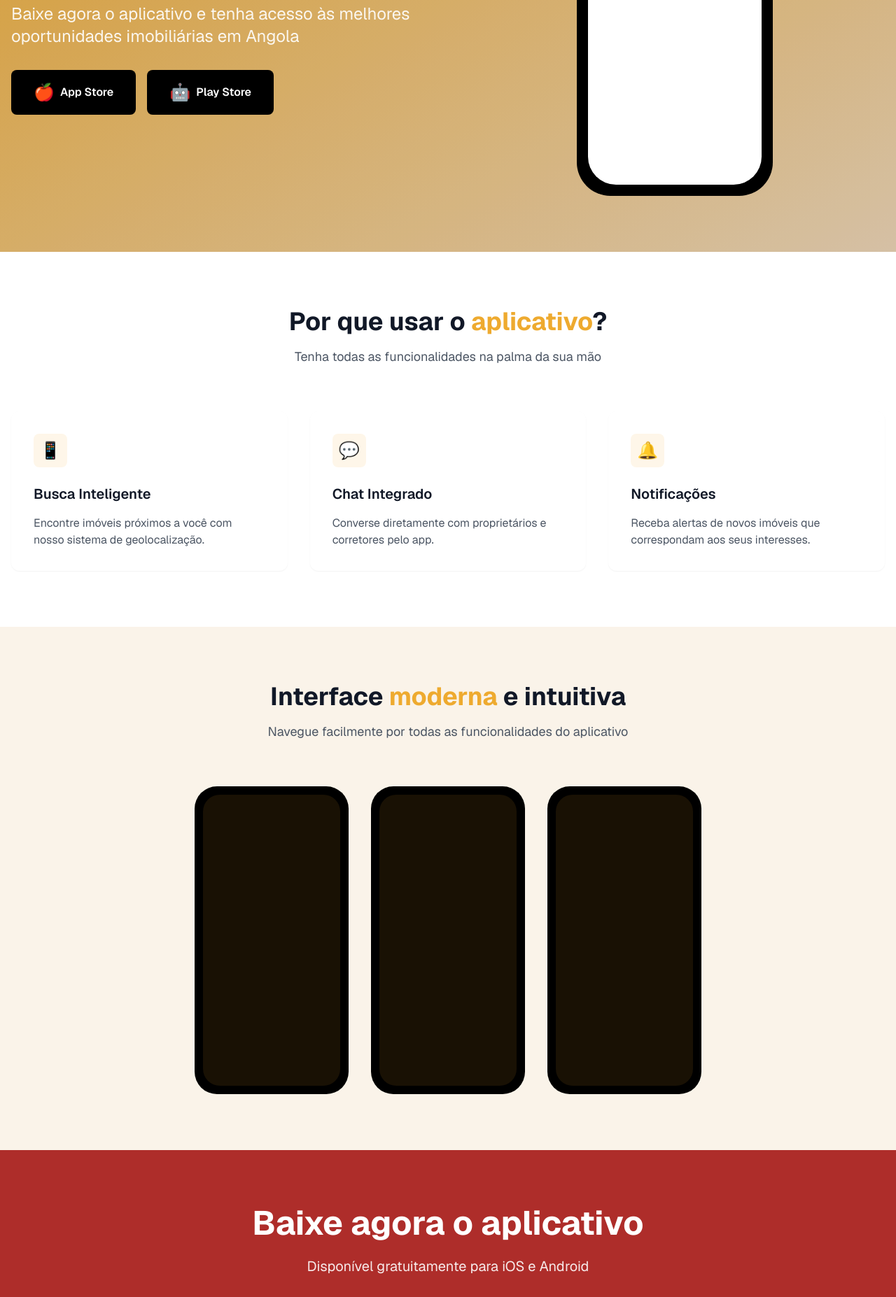
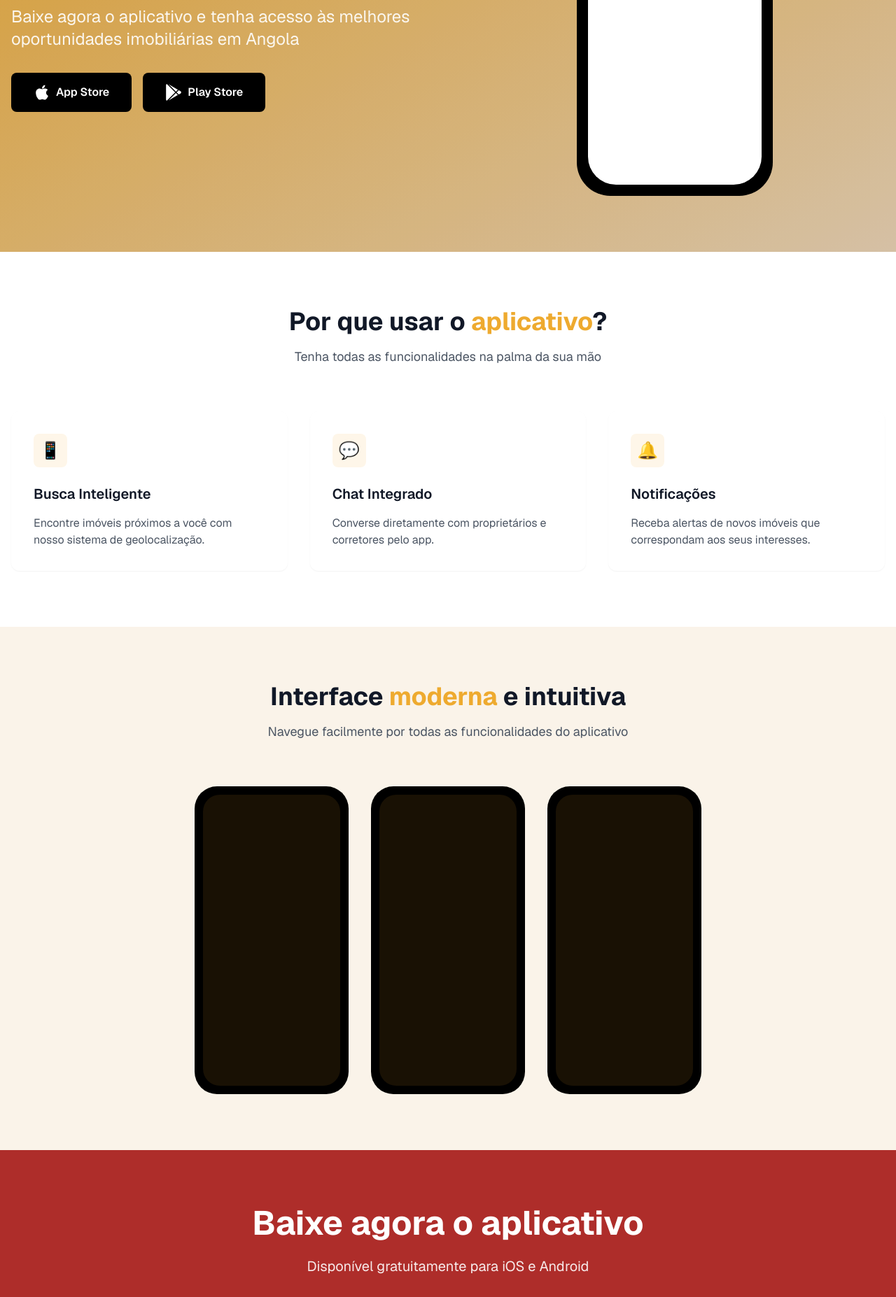
Before and after one commit to kamajus/biva-website, a Next.js app: page / in a window 1280 px wide. Shown: the part 440-2294 px from the top of the page at 70% size. Built offline with nearby package versions, Linux system fonts and the light colour scheme; no server answers.

Commit message:
Add App Store and Play Store icons

```diff
--- a/app/page.tsx
+++ b/app/page.tsx
@@ -1,3 +1,5 @@
+import { FaApple, FaGooglePlay } from 'react-icons/fa'
+
 import Footer from '@/components/Footer'
 import Header from '@/components/Header'
 
@@ -21,11 +23,11 @@ export default async function Index() {
               </p>
               <div className="flex flex-col sm:flex-row gap-4 justify-center md:justify-start">
                 <button className="bg-black text-white px-6 sm:px-8 py-4 rounded-lg font-semibold hover:bg-black/80 transition-all transform hover:scale-105 flex items-center gap-2 justify-center">
-                  <span className="text-2xl">🍎</span>
+                  <FaApple className="text-2xl" />
                   App Store
                 </button>
                 <button className="bg-black text-white px-6 sm:px-8 py-4 rounded-lg font-semibold hover:bg-black/80 transition-all transform hover:scale-105 flex items-center gap-2 justify-center">
-                  <span className="text-2xl">🤖</span>
+                  <FaGooglePlay className="text-2xl" />
                   Play Store
                 </button>
               </div>
@@ -127,11 +129,11 @@ export default async function Index() {
             </p>
             <div className="flex flex-col sm:flex-row justify-center gap-4">
               <button className="bg-black text-white px-6 sm:px-8 py-4 rounded-lg font-semibold hover:bg-black/80 transition-all transform hover:scale-105 flex items-center gap-2 justify-center">
-                <span className="text-2xl">🍎</span>
+                <FaApple className="text-2xl" />
                 App Store
               </button>
               <button className="bg-black text-white px-6 sm:px-8 py-4 rounded-lg font-semibold hover:bg-black/80 transition-all transform hover:scale-105 flex items-center gap-2 justify-center">
-                <span className="text-2xl">🤖</span>
+                <FaGooglePlay className="text-2xl" />
                 Play Store
               </button>
             </div>
--- a/package.json
+++ b/package.json
@@ -18,6 +18,7 @@
     "react": "18.2.0",
     "react-dom": "18.2.0",
     "react-hook-form": "^7.52.1",
+    "react-icons": "^5.0.1",
     "react-toastify": "^10.0.5",
     "tailwindcss": "3.4.1",
     "typescript": "5.3.3",
```
